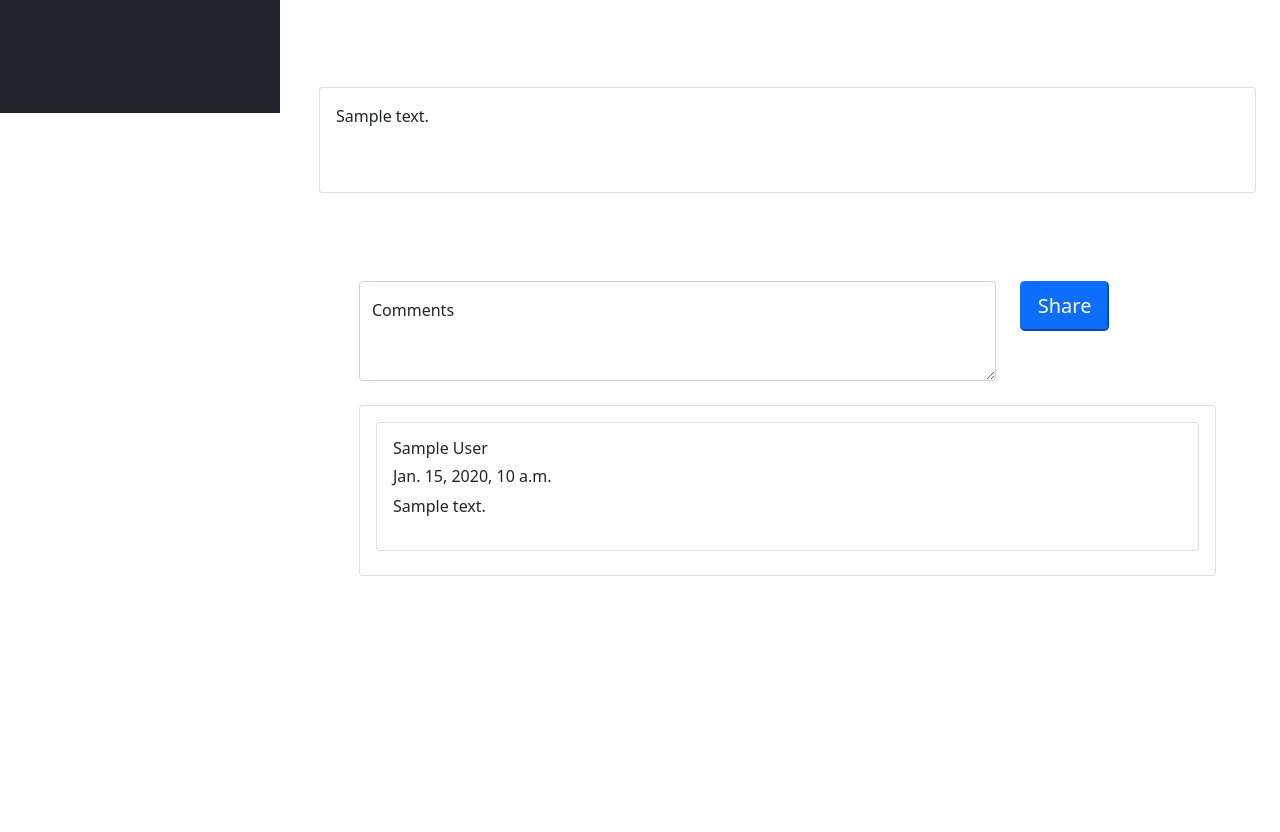
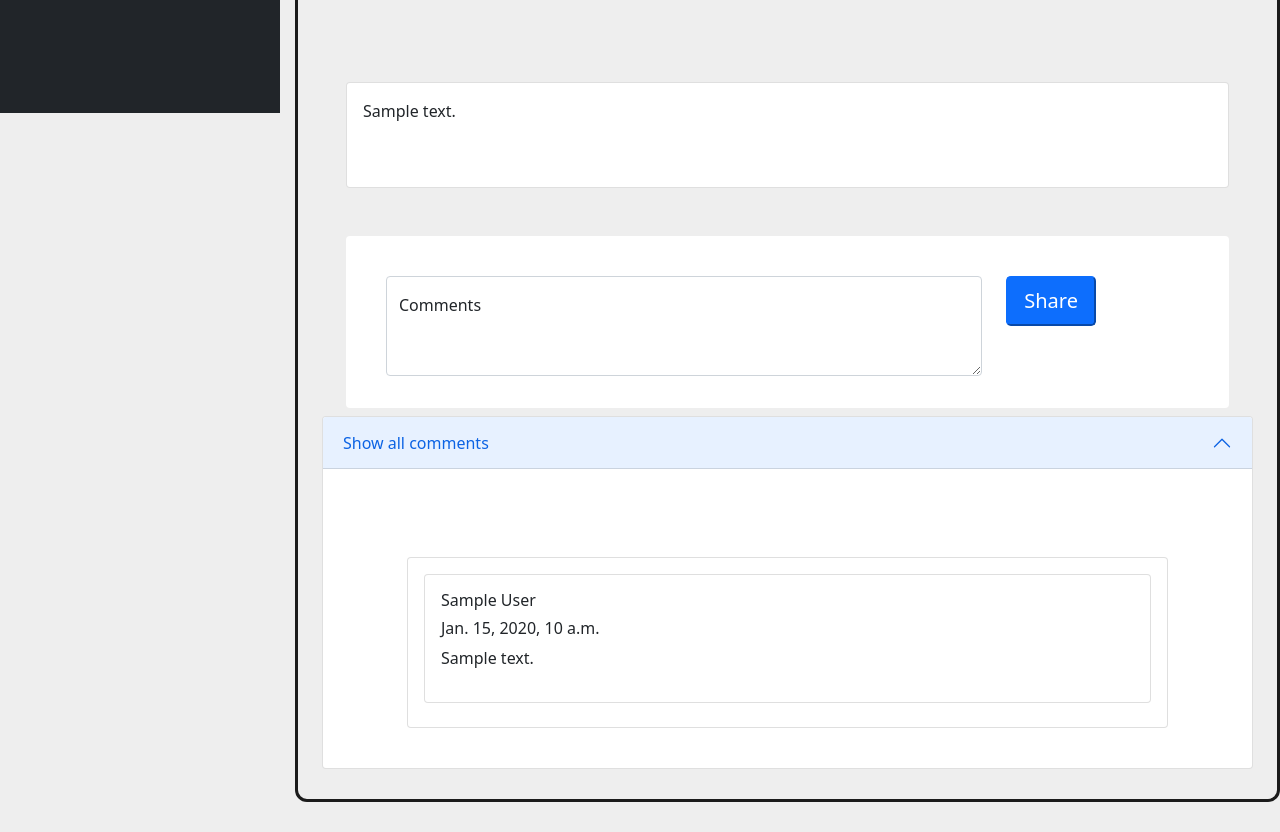
Before and after one commit to AbdEl-RahmanKhaled/Blog, a Django app: page /posts/Post_detail/1 in a window 1280 px wide. Shown: the part 751-1583 px from the top of the page. Before the commit the page ends 1327 px from the top, so only its background shows below. Run offline with Django 4.2, Linux system fonts and the light colour scheme; a user stored in the database is signed in; tables that the repository leaves empty hold one stand-in row (values such as "Sample post"); some libraries are stand-ins or nearby versions.

Commit message:
Refactor post details layout and added according to comment section

```diff
--- a/templates/_layout.html
+++ b/templates/_layout.html
@@ -19,9 +19,8 @@
 
 <!-- Navbar -->
 {% include 'partials/_navbar.html' %}
-<div style="min-height: 93.1%;" class="container-fluid p-0">
+<div style="min-height: 93.1%; background-color: #EEEEEE" class="container-fluid p-0">
     <div class="row m-0">
-
         {% if 'account' not in request.path %}
             <div class="col-lg-2 position-fixed p-0" style="height: 100%; min-width: 280px" id="sticky-sidebar">
                 {#                {% include 'partials/_sidebar.html' %}#}
@@ -87,8 +86,9 @@
                                     <li style="margin-bottom: 8px;">
                                         <form method="POST" action="{% url 'sub_category' cat.id %}">
                                             {% csrf_token %}
-                                            <button class="btn btn-primary" data-bs-toggle="tooltip" data-bs-placement="right" title="Press to sub to this category"
-                                                    role="button" type="submit"
+                                            <button class="btn btn-primary" data-bs-toggle="tooltip"
+                                                    data-bs-placement="right" title="Press to sub to this category"
+                                                    role="button" type="submit" id="liveToastBtn"
                                                     style="min-width: 240px;">
                                                 {{ cat.category }} </button>
                                         </form>
@@ -96,7 +96,6 @@
                                 {% endif %}
                             {% endfor %}
                             <hr class="dropdown-divider">
-
                             <span class="fs-4 border-start-0"
                                   style="border: #ffffff; border-radius: 20px; margin-bottom: 14px;">Subscriptions</span>
 
@@ -104,7 +103,8 @@
                                 <li style="margin-bottom: 8px;">
                                     <form method="POST" action="{% url 'unsub_category' cat.id %}">
                                         {% csrf_token %}
-                                        <button class="btn btn-secondary" data-bs-placement="right" title="Press to unsub to this category"
+                                        <button class="btn btn-secondary" data-bs-placement="right"
+                                                title="Press to unsub to this category"
                                                 role="button" type="submit"
                                                 style="min-width: 240px;">
                                             {{ cat.category }} </button>
@@ -127,6 +127,20 @@
     </div>
 </div>
 
+<div class="position-fixed bottom-0 end-0 p-3" style="z-index: 11">
+    <div id="liveToast" class="toast hide" role="alert" aria-live="assertive" aria-atomic="true">
+        <div class="toast-header">
+            <img src="..." class="rounded me-2" alt="...">
+            <strong class="me-auto">Bootstrap</strong>
+            <small>11 mins ago</small>
+            <button type="button" class="btn-close" data-bs-dismiss="toast" aria-label="Close"></button>
+        </div>
+        <div class="toast-body">
+            Hello, world! This is a toast message.
+        </div>
+    </div>
+</div>
+
 <!-- Footer -->
 {#{% include 'partials/_footer.html' %}#}
 <script src="https://cdn.jsdelivr.net/npm/bootstrap@5.1.3/dist/js/bootstrap.bundle.min.js"
--- a/templates/partials/_navbar.html
+++ b/templates/partials/_navbar.html
@@ -1,9 +1,9 @@
 {% load static %}
 
 <!-- Navbar -->
-<nav class="navbar navbar-expand-lg navbar-dark bg-dark sticky-top navbar-collapse">
+<nav class="navbar navbar-expand-lg navbar-dark bg-dark sticky-top navbar-collapse nav-bg">
     <div class="nav-container container container-fluid">
-        <a class="navbar-brand" href="#">Blog</a>
+        <a class="navbar-brand logo" href="#">Not Blog</a>
         <button
                 class="navbar-toggler"
                 type="button"
--- a/templates/posts/Post_detail.html
+++ b/templates/posts/Post_detail.html
@@ -3,13 +3,15 @@
 
 {% block title %} {{ post.title }} {% endblock %}
 {% block content %}
+    <div class="container container-fluid"
+         style="border-radius: 12px; border:#1b1b1b solid; margin-top: 30px; margin-bottom: 30px;">
     <section id="showcase-inner" class="py-5 text-white">
         <div class="container">
             <div class="row text-center">
                 <div class="col-md-12">
-                    <h1 class="display-4">{{ post.title }}</h1>
+                    <h1 class="display-4" style="color: #1b1b1b">{{ post.title }}</h1>
                     <p class="lead">
-                        <i class="fas fa-clock"></i> {{ post.date }}</p>
+                        {#                            <i class="fas fa-clock"></i> {{ post.date }}</p>#}
 
                 </div>
             </div>
@@ -27,11 +29,12 @@
                     <li class="breadcrumb-item">
                         <a href="{% url 'index' %}">Posts</a>
                     </li>
-                    <li class="breadcrumb-item active" >{{ post.title }}</li>
+                    <li class="breadcrumb-item active">{{ post.title }}</li>
                 </ol>
             </nav>
             {% if post.category_id != 6 %}
-             <span class="badge rounded-pill bg-info text-dark" style="font-size: 16px;">{{ post.category }}</span>
+                <span class="badge rounded-pill bg-info text-dark"
+                      style="font-size: 16px;">{{ post.category }}</span>
             {% endif %}
 
         </div>
@@ -85,6 +88,7 @@
             </div>
         </div>
     </section>
+
     <section class="container mt-5">
         <div class="card">
             <div class="card-body">
@@ -118,6 +122,24 @@
                         </div>
                     </form>
                 </section>
+            </div>
+        </div>
+    </section>
+
+    <div class="accordion" id="commentsAccordion" style="margin-bottom: 30px;">
+        <div class="accordion-item">
+            <h2 class="accordion-header" id="headingOne">
+                <button class="accordion-button" type="button" data-bs-toggle="collapse" data-bs-target="#collapseOne"
+                        aria-expanded="true" aria-controls="collapseOne">
+                    Show all comments
+                </button>
+            </h2>
+            <div id="collapseOne" class="accordion-collapse collapse show" aria-labelledby="headingOne"
+                 data-bs-parent="#commentsAccordion">
+                <div class="accordion-body">
+                    <section class="container mt-5">
+                        <div class="card mb-2" style="border:none">
+                            <div class="card-body">
                                 <section class="container mt-2">
                                     <div class="card">
                                         <div class="card-body">
@@ -145,6 +167,10 @@
                         </div>
 
                     </section>
+                </div>
+            </div>
+        </div>
+    </div>
 {% endblock %}
 
 {#<!DOCTYPE html>#}
```
Also changed, not shown: templates/posts/timeline.html (+14 -11 lines), 1 other file. Lines whose indentation alone changed are shown as unchanged.
